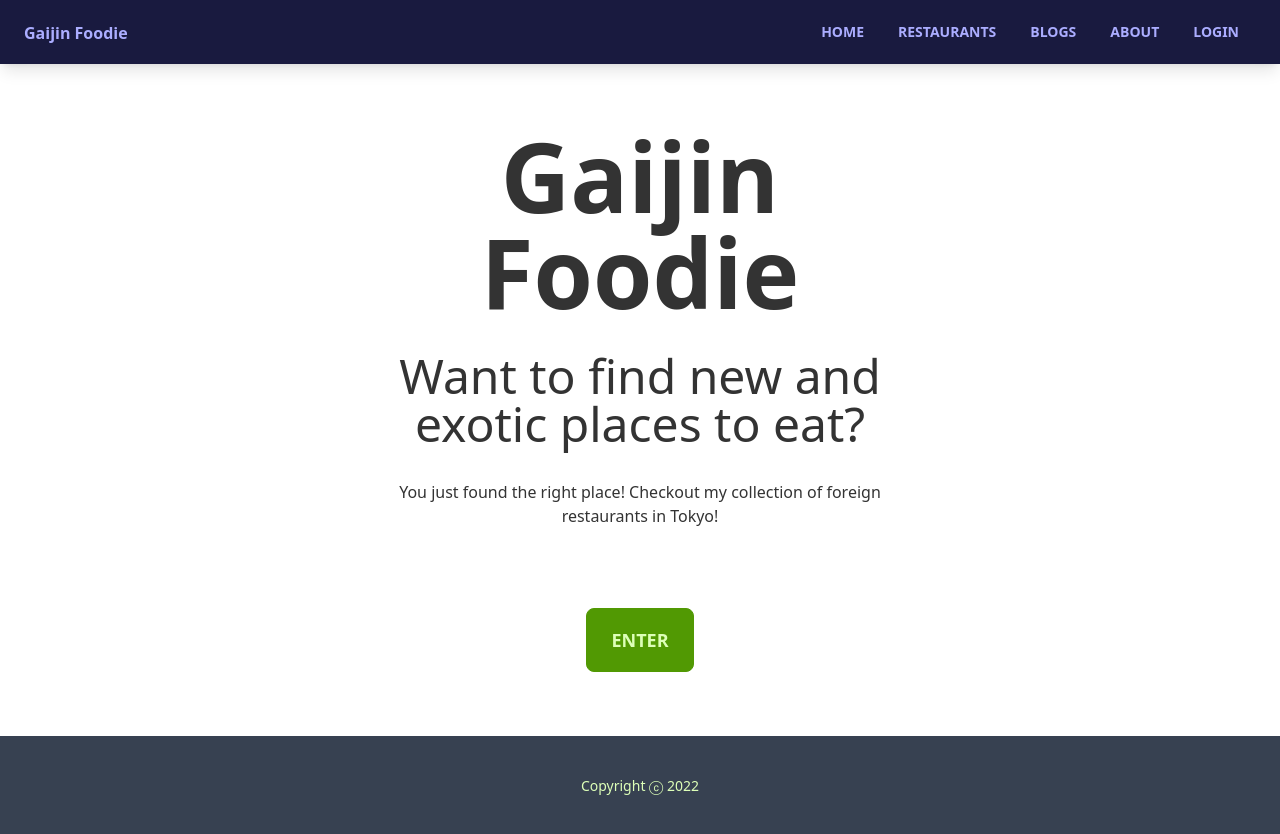
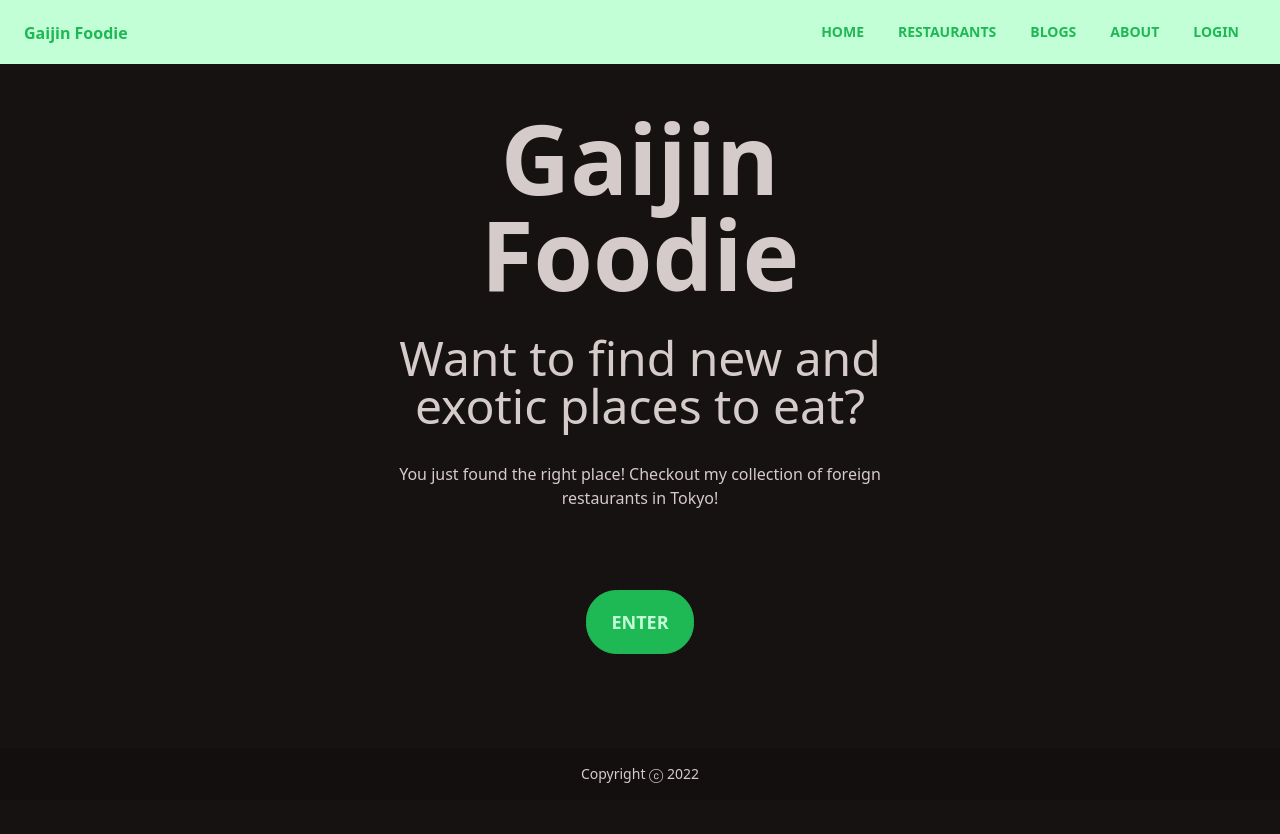
Before and after one commit to AllanSechrist/foreign_foods, a React (Create React App) app in the folder frontend/: page / in a window 1280 px wide. After the commit the page ends 800 px from the top, so only its background shows below. Built offline with nearby package versions, Linux system fonts and the light colour scheme.

Commit message:
Tinker with tailwind and DaisyUi

```diff
--- a/frontend/public/index.html
+++ b/frontend/public/index.html
@@ -1,5 +1,5 @@
 <!DOCTYPE html>
-<html data-theme="lemonade" lang="en">
+<html data-theme="forest" lang="en">
   <head>
     <meta charset="utf-8" />
     <link rel="icon" href="%PUBLIC_URL%/favicon.ico" />
--- a/frontend/src/components/Footer.jsx
+++ b/frontend/src/components/Footer.jsx
@@ -3,7 +3,7 @@ import React from "react";
 function Footer() {
   const year = new Date().getFullYear();
   return (
-    <footer className="footer p-10 bg-gray-700 text-primary-content footer-center">
+    <footer className="footer p-4 bg-base-300 text-base-content footer-center">
       <p>Copyright ⓒ {year}</p>
     </footer>
   );
--- a/frontend/src/components/NavigationBar.jsx
+++ b/frontend/src/components/NavigationBar.jsx
@@ -5,7 +5,7 @@ import { Link } from "react-router-dom";
 export default function NavigationBar() {
   const { store, actions } = useContext(Context);
   return (
-    <nav className="navbar mb-12 shadow-lg bg-neutral text-neutral-content">
+    <nav className="navbar bg-primary-content text-primary">
       <div className="container mx-auto">
         <div className="flex-none px-2 mx-2">
           <Link to="/" className="font-bold align-middle">
--- a/frontend/src/components/RestaruantCard.jsx
+++ b/frontend/src/components/RestaruantCard.jsx
@@ -11,7 +11,7 @@ function RestaurantCard({
   return (
     <>
       <div className="card shadow-xl bg-base-100">
-        <div className="text-center items-center space-x-4 card-body">
+        <div className="text-center items-center space-x-4 card-body card-bordered bg-accent-content">
           <div>
             <h1 className="card-title">{name}</h1>
             <h3>{style}</h3>
@@ -21,7 +21,7 @@ function RestaurantCard({
           </div>
           <div className="card-actions mt-10">
             <Link to={`/restaurants/${id}/blog`}>
-              <button className="btn gap-2 btn-primary">
+              <button className="btn gap-2 btn-accent">
                 View Blog <ViewBlogIcon fill='rgb(255, 255, 255)'/>
               </button>
             </Link>
```
